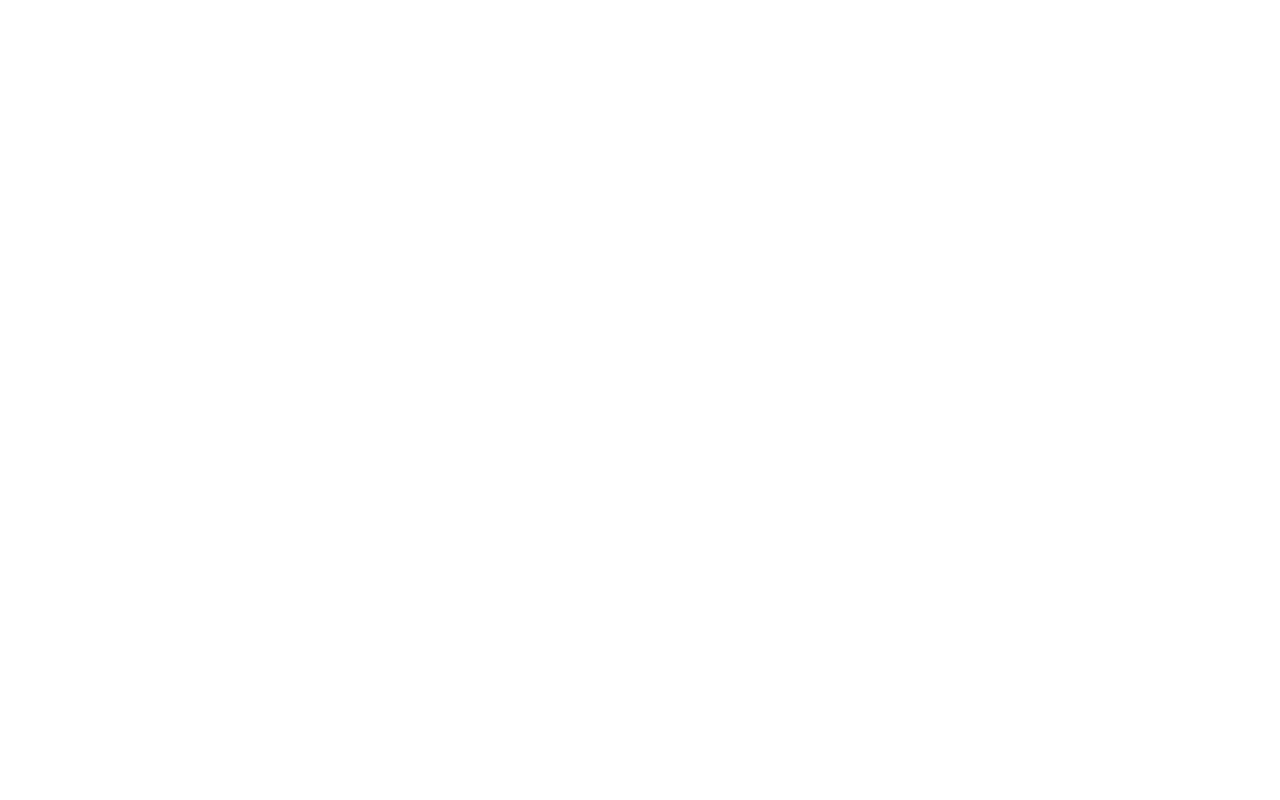
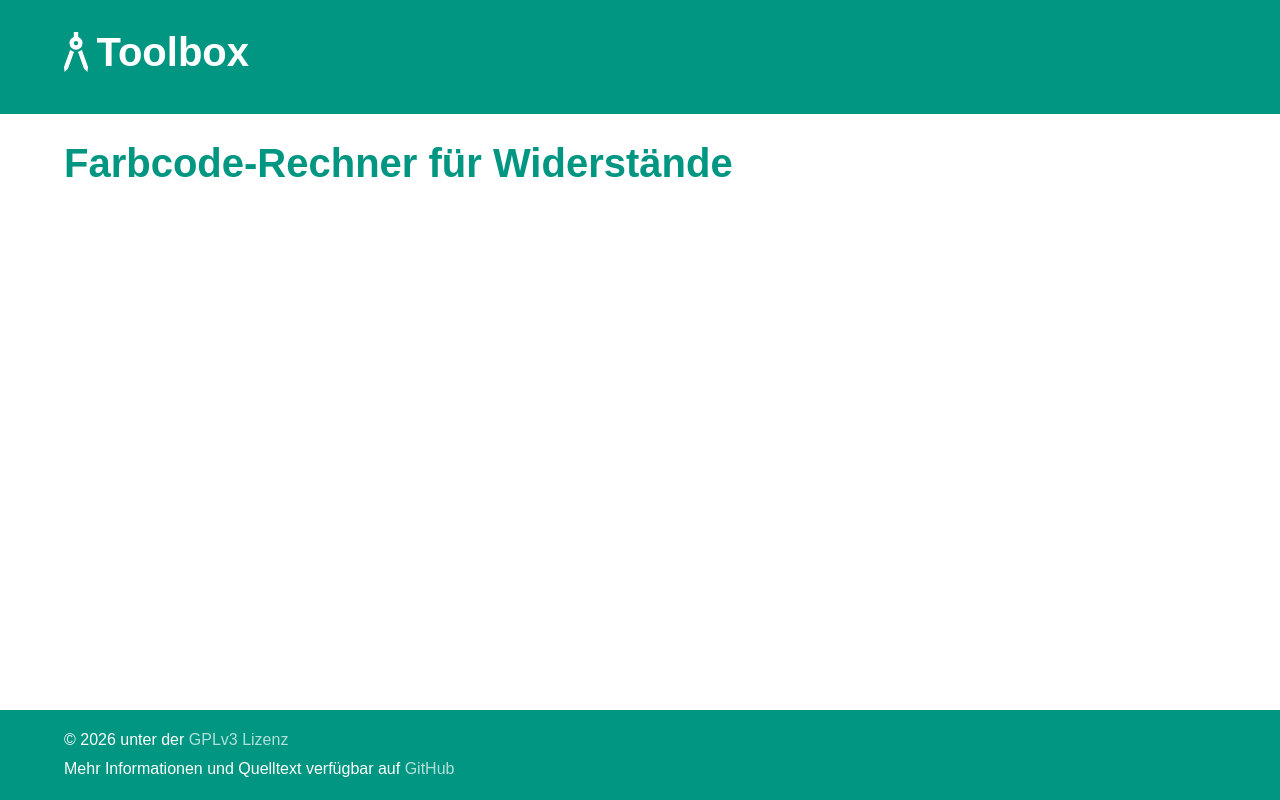
Before and after one commit to MitchiLaser/web-toolbox, a plain HTML site: page modules/resistor-colors/index.html in a window 1280 px wide. Drawn offline with Linux system fonts and the light colour scheme.

Commit message:
remove language mixing

```diff
--- a/modules/resistor-colors/index.html
+++ b/modules/resistor-colors/index.html
@@ -0,0 +1,26 @@
+<!Doctype html>
+<html lang="de">
+	<head>
+		<title>Toolbox - Widerstands-Farbrechner</title>
+		<meta charset="utf-8">
+		<meta name="viewport" content="initial-scale=2, maximum-scale=1">
+		<link rel="icon" type="image/svg+xml" href="../../img/Tool.svg" sizes="any">
+		<link rel="stylesheet" type="text/css" href="../../stylesheets/style.css">
+		<script src="./app.js" type="module"></script>
+	</head>
+	<body>
+		<header>
+			<a href="../../">
+				<img src="../../img/Tool_white.svg" alt="Toolbox Logo">
+				<span>Toolbox</span>
+			</a>
+		</header>
+		<main>
+			<h1>Farbcode-Rechner für Widerstände</h1>
+			<!-- TODO -->
+		</main>
+		<footer>
+			<p>&copy; 2026 unter der <a href="https://www.gnu.org/licenses/gpl-3.0-standalone.html">GPLv3 Lizenz</a><br>Mehr Informationen und Quelltext verfügbar auf <a href="https://github.com/MitchiLaser/web-toolbox">GitHub</a></p>
+		</footer>
+	</body>
+</html>
--- a/stylesheets/modules-list.css
+++ b/stylesheets/modules-list.css
@@ -1,7 +1,3 @@
-h1{
-    color: var(--primary-color);
-    font-size: 2.5rem;
-}
 h2 a:hover{ /* Remove underline effect when hovering link */
     color: var(--text-color-light);
     text-decoration-line: none;
--- a/stylesheets/skeleton.css
+++ b/stylesheets/skeleton.css
@@ -53,6 +53,13 @@
     footer a:active{
         opacity: 0.7;
     }
+
+    main{
+        h1{
+            color: var(--primary-color);
+            font-size: 2.5rem;
+        }
+    }
 }
 a,
 a:link,
```
Also changed, not shown: index.html (+1 -1 lines), modules/resistor-colors/app.js (added), 1 other file.
